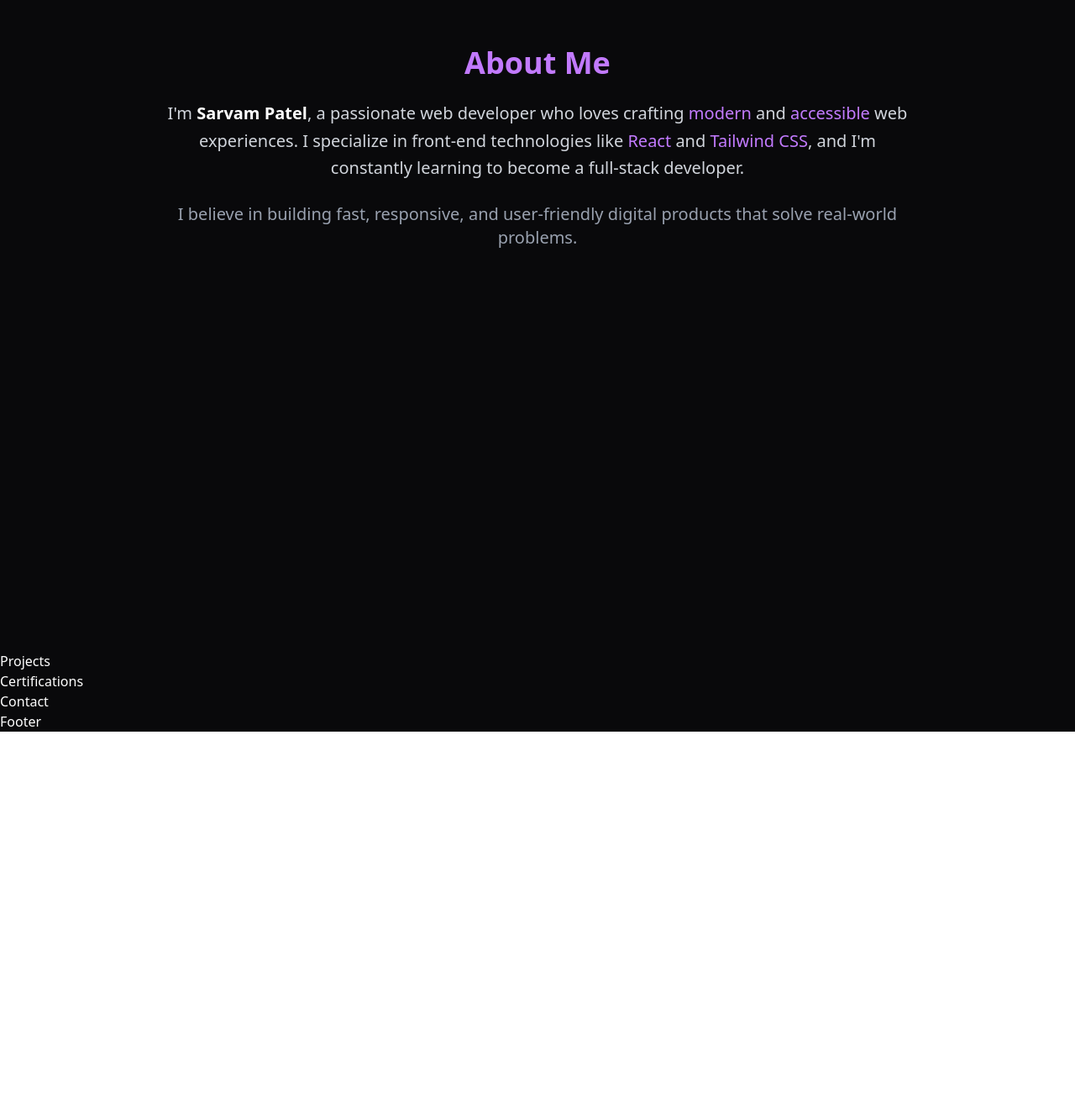
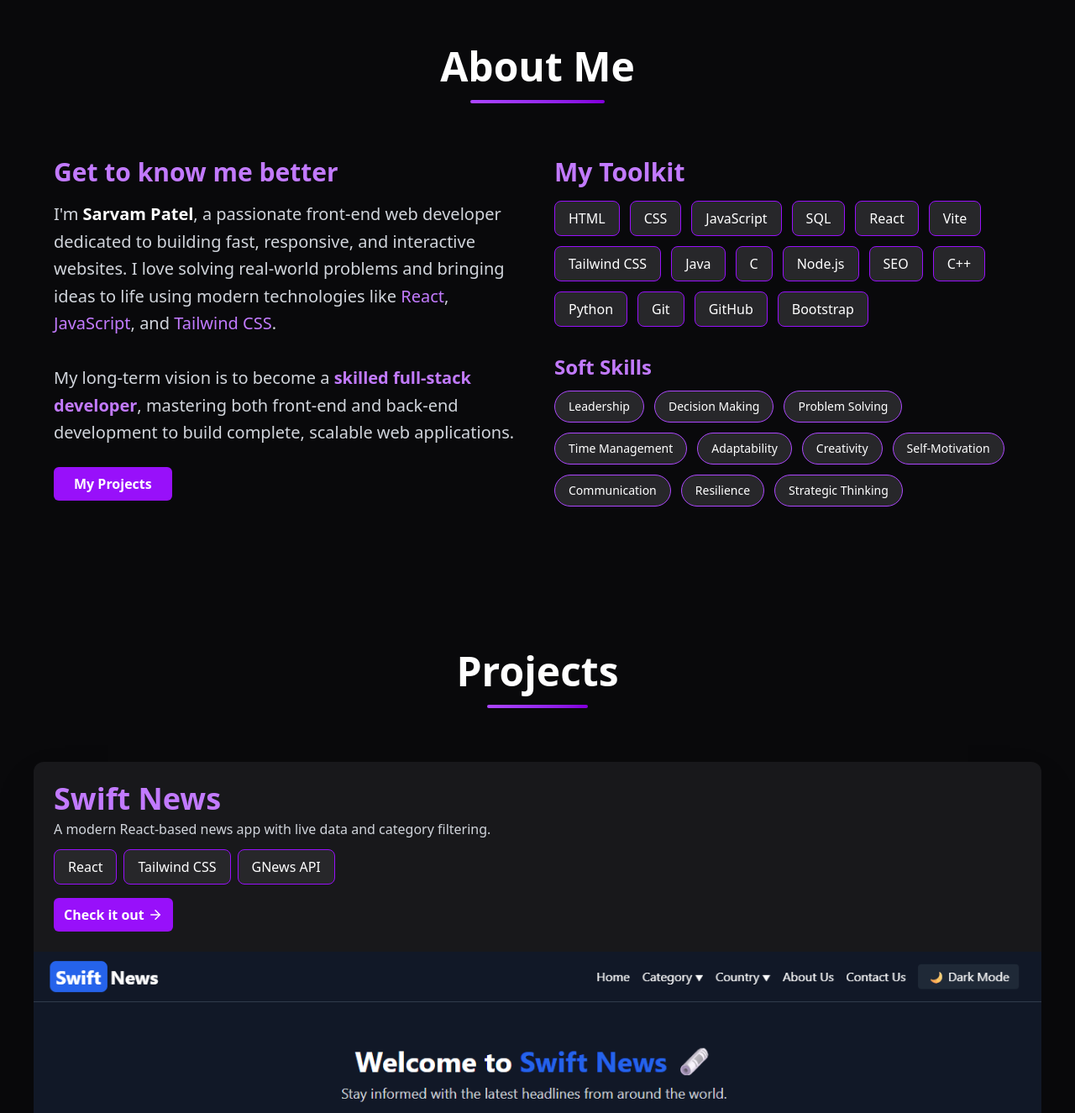
Before and after one commit to CoreTech7704/Portfoliosite, a React (Vite) app: page / in a window 1280 px wide. Shown: the part 825-2150 px from the top of the page at 84% size. Before the commit the page ends 1696 px from the top, so only its background shows below. Built offline with nearby package versions, Linux system fonts and the light colour scheme.

Commit message:
Project section

```diff
--- a/src/components/About.jsx
+++ b/src/components/About.jsx
@@ -1,22 +1,74 @@
 const About = () => {
+  const skills = [
+    "HTML", "CSS", "JavaScript", "SQL", "React", "Vite", "Tailwind CSS",
+    "Java", "C", "Node.js", "SEO", "C++", "Python", "Git", "GitHub", "Bootstrap"
+  ];
+
+  const softSkills = [
+  "Leadership", "Decision Making", "Problem Solving", "Time Management",
+  "Adaptability", "Creativity", "Self-Motivation", "Communication", "Resilience", "Strategic Thinking"
+  ];
+
+
   return (
     <section
       id="about"
-      className="min-h-screen px-6 py-20 flex flex-col items-center bg-zinc-950 text-white"
+      className="min-h-screen px-6 py-20 bg-zinc-950 text-white flex flex-col items-center"
     >
-      <div className="max-w-4xl text-center">
-        <h2 className="text-3xl sm:text-4xl font-bold mb-6 text-purple-400">
-          About Me
-        </h2>
+      {/* Section Title with underline */}
+      <div className="text-center mb-16">
+        <h2 className="text-5xl font-bold mb-4">About Me</h2>
+        <div className="h-1 w-40 bg-gradient-to-r from-purple-500 to-purple-700 rounded-full mt-2 mx-auto" />
+      </div>
 
-        <p className="text-lg sm:text-xl text-gray-300 leading-relaxed mb-6">
-          I'm <span className="font-semibold text-white">Sarvam Patel</span>, a passionate web developer who loves crafting <span className="text-purple-400">modern</span> and <span className="text-purple-400">accessible</span> web experiences.
-          I specialize in front-end technologies like <span className="text-purple-400">React</span> and <span className="text-purple-400">Tailwind CSS</span>, and I'm constantly learning to become a full-stack developer.
-        </p>
+      {/* Main Content */}
+      <div className="max-w-6xl grid grid-cols-1 md:grid-cols-2 gap-10 items-start">
+        {/* Left side */}
+        <div>
+          <h3 className="text-3xl font-semibold text-purple-400 mb-4">
+            Get to know me better
+          </h3>
+          <p className="text-gray-300 mb-6 text-lg md:text-xl leading-relaxed">
+            I'm <span className="font-bold text-white">Sarvam Patel</span>, a passionate front-end web developer dedicated to building fast, responsive, and interactive websites.
+            I love solving real-world problems and bringing ideas to life using modern technologies like <span className="text-purple-400">React</span>, <span className="text-purple-400">JavaScript</span>, and <span className="text-purple-400">Tailwind CSS</span>.
+            <br />
+            <br />
+            My long-term vision is to become a <span className="text-purple-400 font-semibold">skilled full-stack developer</span>, mastering both front-end and back-end development to build complete, scalable web applications.
+          </p>
+          <a
+            href="#projects"
+            className="inline-block px-6 py-2 bg-purple-600 hover:bg-purple-700 rounded-md font-semibold transition"
+          >
+            My Projects
+          </a>
+        </div>
 
-        <p className="text-lg sm:text-xl text-gray-400">
-          I believe in building fast, responsive, and user-friendly digital products that solve real-world problems.
-        </p>
+        {/* Right side - Skills + Soft Skills */}
+        <div>
+          <h3 className="text-3xl font-semibold text-purple-400 mb-4">My Toolkit</h3>
+          <div className="flex flex-wrap gap-3 mb-8">
+            {skills.map((skill, index) => (
+              <span
+                key={index}
+                className="px-4 py-2 bg-zinc-800 text-white rounded-lg border border-purple-600 hover:shadow-[0_0_10px_#a855f7] transition text-m"
+              >
+                {skill}
+              </span>
+            ))}
+          </div>
+
+          <h4 className="text-2xl font-semibold text-purple-400 mb-3">Soft Skills</h4>
+          <div className="flex flex-wrap gap-3">
+            {softSkills.map((skill, index) => (
+              <span
+                key={index}
+                className="px-4 py-2 bg-zinc-800 text-white rounded-full border border-purple-500 text-sm"
+              >
+                {skill}
+              </span>
+            ))}
+          </div>
+        </div>
       </div>
     </section>
   );
--- a/src/components/Projects.jsx
+++ b/src/components/Projects.jsx
@@ -1,9 +1,65 @@
-const Projects = () => {
+import { ArrowRight } from "lucide-react";
+import SwiftNewsImage from "../assets/Swiftnews.png";
+
+const ProjectCard = () => {
   return (
-    <section>
-        Projects
-    </section>
+    <>
+    {/* Section Title with underline */}
+      <div className="text-center mb-16">
+        <h2 className="text-5xl font-bold mb-4">Projects</h2>
+        <div className="h-1 w-30 bg-gradient-to-r from-purple-500 to-purple-700 rounded-full mt-2 mx-auto" />
+      </div>
+
+    {/* Main content */}
+    <div className="mx-10 bg-zinc-900 rounded-xl overflow-hidden shadow-2xl transform transition duration-300 hover:-translate-y-2 hover:shadow-purple-700/30">
+      {/* Text content */}
+      <div className="p-6">
+        {/* Title */}
+        <h3 className="text-4xl font-bold text-purple-400 mb-1">Swift News</h3>
+
+        {/* One-liner */}
+        <p className="text-gray-300 mb-3">
+          A modern React-based news app with live data and category filtering.
+        </p>
+
+        {/* Tech stack */}
+        <div className="flex flex-wrap gap-2 mb-4">
+          {["React", "Tailwind CSS", "GNews API"].map((tech, index) => (
+            <span
+              key={index}
+              className="px-4 py-2 bg-zinc-800 text-m text-white border border-purple-600 rounded-lg"
+            >
+              {tech}
+            </span>
+          ))}
+        </div>
+
+        {/* Check it out button */}
+        <a
+          href="https://swiftnews.netlify.app/"
+          target="_blank"
+          rel="noopener noreferrer"
+          className=" px-3 py-2  inline-flex items-center gap-1 text-white bg-purple-600 hover:bg-purple-700 rounded-md font-semibold transition "
+        >
+          Check it out <ArrowRight size={18} />
+        </a>
+      </div>
+
+      {/* Project Image */}
+      <img src={SwiftNewsImage} alt="Swift News Screenshot" className="w-full object-cover" />
+
+      {/* Description and goals */}
+      <div className="p-6 ">
+        <h4 className="text-xl font-semibold text-purple-300 mb-2">Description & Goals</h4>
+        <p className="text-gray-400 leading-relaxed text-sm">
+          Swift News was developed to deliver real-time news updates with a clean UI. The goal was
+          to build a responsive, accessible site using modern frontend tools like React, Tailwind
+          CSS, and APIs. It helped improve my API integration and state management skills.
+        </p>
+      </div>
+    </div>
+    </>
   );
 };
 
-export default Projects;
+export default ProjectCard;
```
Also changed, not shown: src/assets/Swiftnews.png (added).
